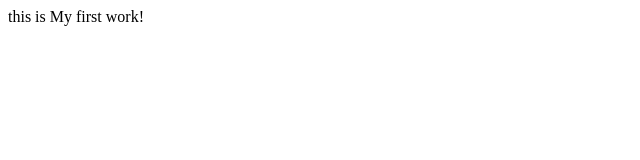
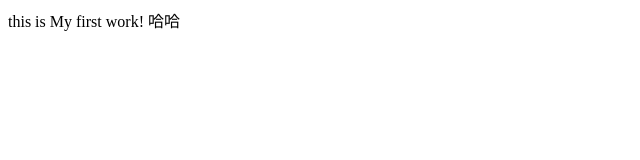
Before and after one commit to shxcqyf/shxcqyf.github.io, a plain HTML site: page index.html in a window 1280 px wide. Shown: the whole page, without its empty margins (0-640 px from the left). Drawn offline with Linux system fonts and the light colour scheme.

Commit message:
index.html
多加了哈哈

```diff
--- a/index.html
+++ b/index.html
@@ -5,6 +5,6 @@
 		<title>My work</title>
 	</head>
 	<body>
-		this is My first work!
+		this is My first work!  哈哈
 	</body>
 </html>
```
